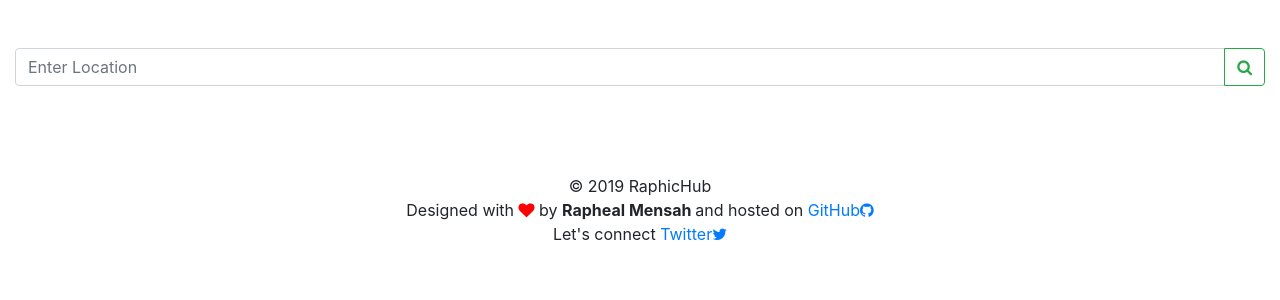
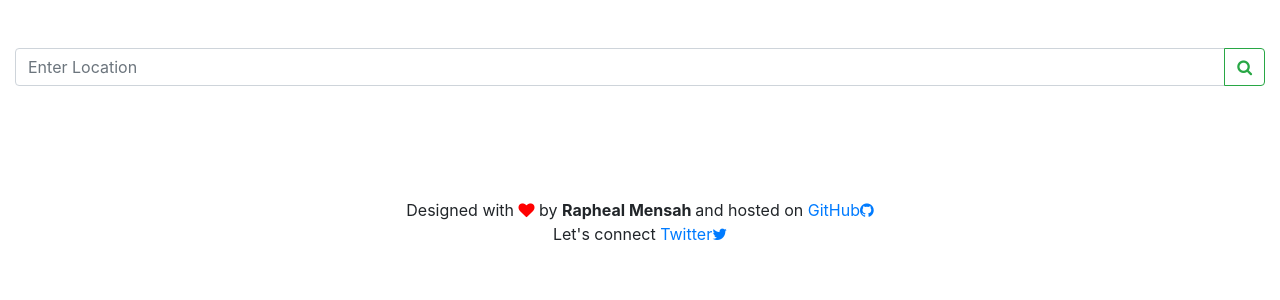
Before and after one commit to ralphmensah/weather, a Flask app: page / in a window 1280 px wide. Shown: the part 56-356 px from the top of the page. Run offline with Flask 2, Linux system fonts and the light colour scheme; some libraries are stand-ins or nearby versions.

Commit message:
Removed:rights

```diff
--- a/templates/index.html
+++ b/templates/index.html
@@ -41,7 +41,7 @@
 <footer class="page-footer font-small blue pt-4">
   <!-- Copyright -->
   <div class="footer-copyright text-center py-3">
-    © 2019 RaphicHub
+    <!-- © 2019 RaphicHub -->
       <br/>Designed with <i style="color:red" class="fa fa-heart "></i> by <span class="font-weight-bold">Rapheal Mensah </span>and hosted on <a class="text-decoration-none" href="https://github.com/ralphmensah/weather" target="_blank">GitHub<i class="fa fa-github"></i></a>
       <br/> Let's connect <a style="text-decoration: none" href="https://twitter.com/ralphmensah_" target="_blank">Twitter<i class="fa fa-twitter"></i></a>
   </div>
```
